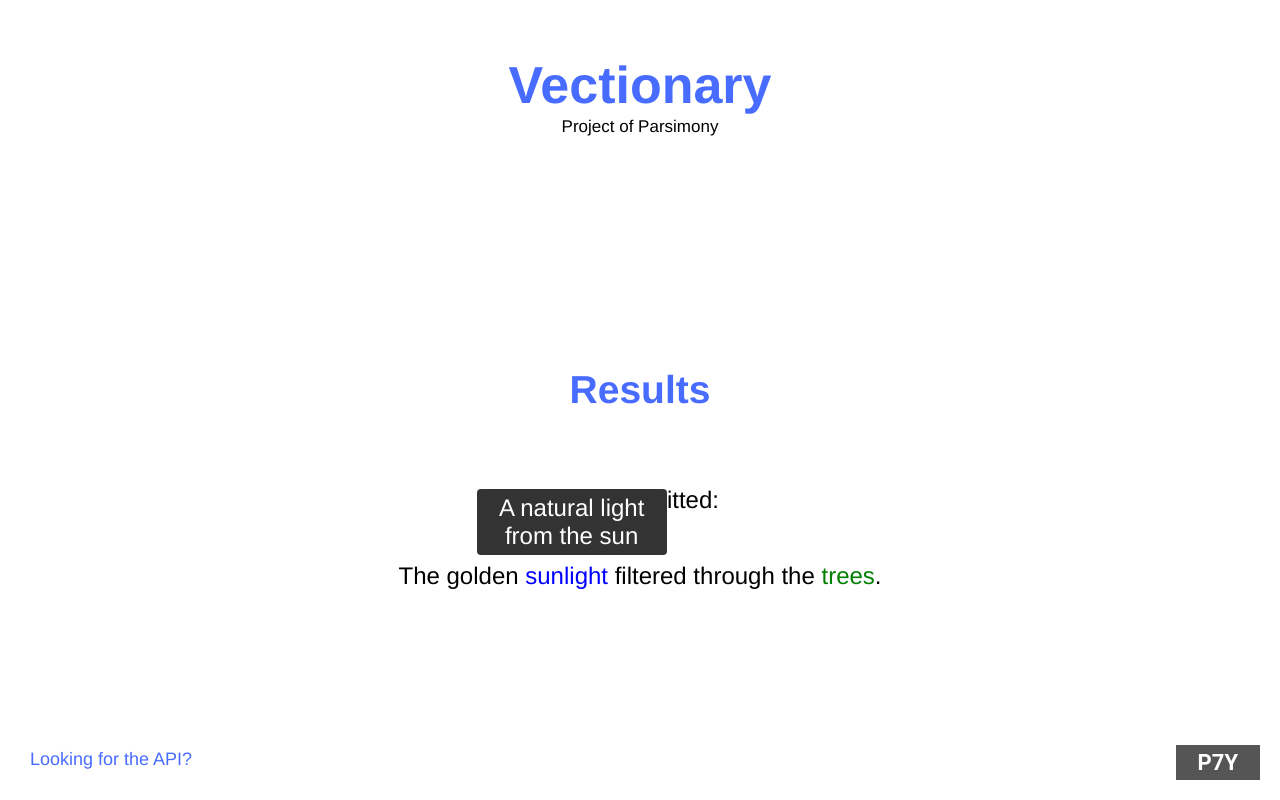
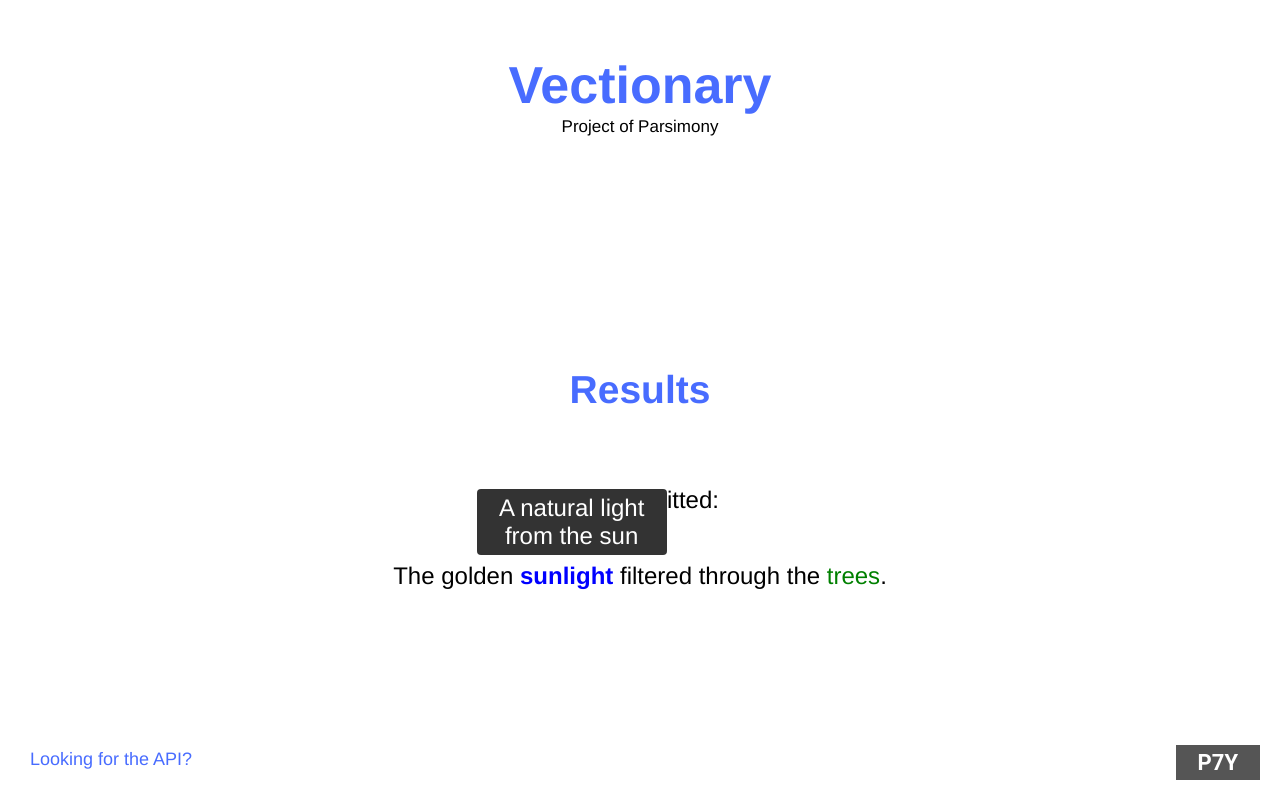
Before and after one commit to SD-2024-CS11/Vectionary-App, a React (Create React App) app in the folder vectionary-app/: page /results in a window 1280 px wide. In both pictures the pointer is over the element "sunlight". Built offline with nearby package versions, Linux system fonts and the light colour scheme.

Commit message:
merged branch to main

```diff
--- a/vectionary-app/src/Results.css
+++ b/vectionary-app/src/Results.css
@@ -24,4 +24,9 @@
   .tooltip:hover .tooltip-text {
     visibility: visible;
     opacity: 1;
+    font-weight: normal;
   }
+
+  .tooltip:hover {
+    font-weight: bold; /* Make the hovered text bold */
+}
```
